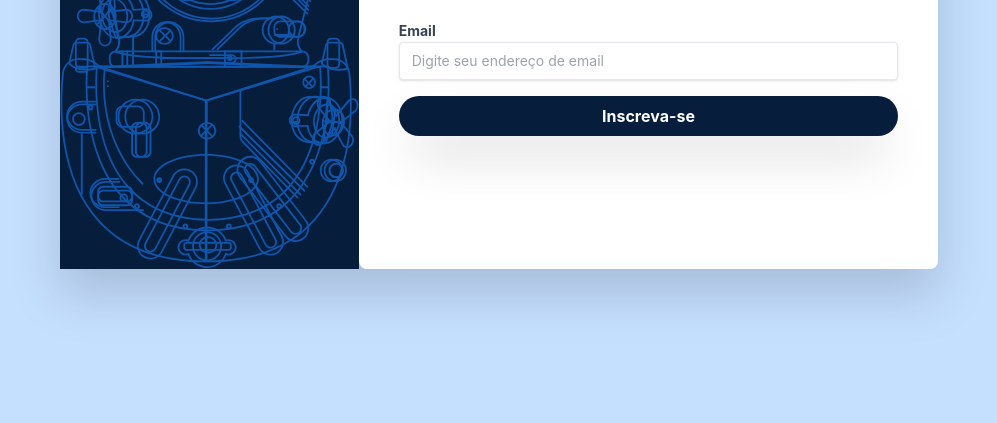
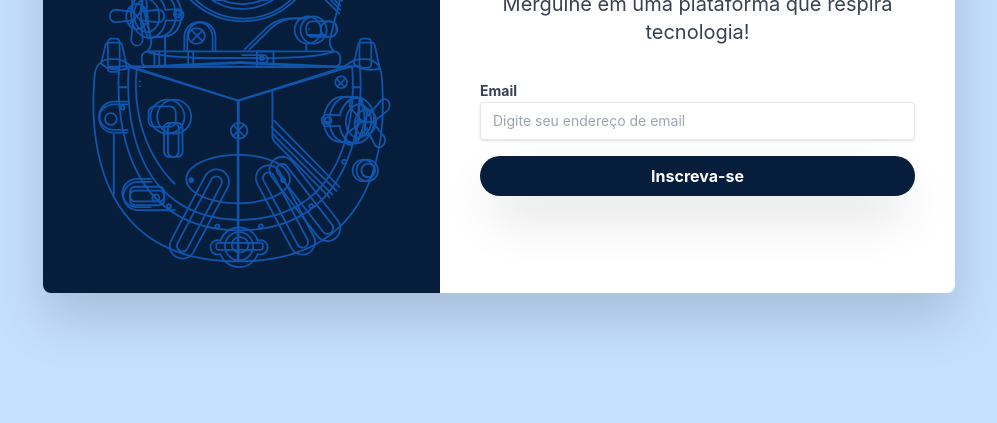
Before and after one commit to QuerenFernandes/projetoAluraNewsletter, a plain HTML site: page index.html in a window 1280 px wide. Shown: the part 377-800 px from the top of the page, without its empty margins (141-1138 px from the left). Drawn offline with nearby package versions, Linux system fonts and the light colour scheme.

Commit message:
alteracoes resposivo

```diff
--- a/index.html
+++ b/index.html
@@ -29,13 +29,13 @@
 
 <body class="bg-azul-claro font-inter flex justify-center items-center h-screen">
 
-    <main class="flex px-6 drop-shadow-2xl">
+    <main class="flex px-6 drop-shadow-2xl lg:w-3/4">
 
-        <section class="bg-azul-escuro">
-            <img class="" src="image/icone-mergulhador.svg" alt="icone de mergulhador">
+        <section class="bg-azul-escuro hidden lg:block w-1/2 rounded-l-lg">
+            <img class="p-6 m-auto" src="image/icone-mergulhador.svg" alt="icone de mergulhador">
         </section>
 
-        <section class="bg-white p-10 gap-6 flex flex-col rounded-lg">
+        <section class="bg-white p-10 gap-6 flex flex-col rounded-lg lg:1/2 justify-center lg:rounded-l-none">
 
             <div class="self-center">
                 <svg class="fill-azul-escuro"
@@ -58,8 +58,8 @@
 
             <form>
                 <label class="text-sm font-bold text-gray-700 mb-2" for="email">Email</label>
-                <input class="text-sm w-full mb-4 pl-3 rounded border py-2 shadow" id="email" type="email" placeholder="Digite seu endereço de email">
-                <button class="font-bold text-white bg-azul-escuro w-full py-2 rounded-full shadow-2xl" type="button">Inscreva-se</button>
+                <input class="text-sm w-full mb-4 pl-3 rounded border py-2 shadow focus:outline-none hover:border-azul-claro hover:ring-1 hover:ring-azul-escuro focus:border-azul-escuro focus:ring-1 focus:ring-zul-escuro" id="email" type="email" placeholder="Digite seu endereço de email">
+                <button class="font-bold text-white bg-azul-escuro w-full py-2 rounded-full shadow-2xl hover:bg-azul-hover duration-150" type="button">Inscreva-se</button>
             </form>
         </section>
     </main>
```
